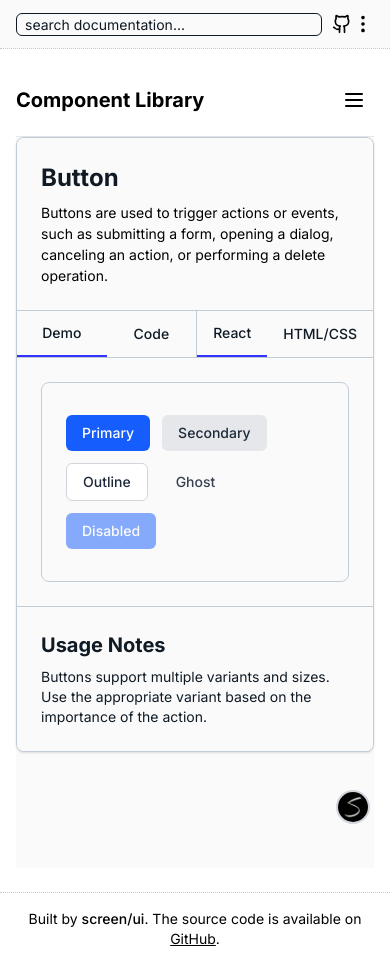
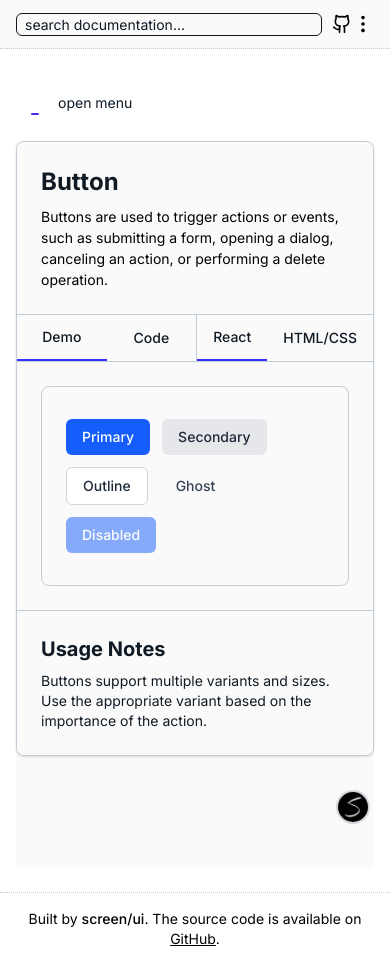
Before and after one commit to iamnavneetrajput/screenui, a Next.js app: page /library in a window 390 px wide. Built offline with nearby package versions, Linux system fonts and the light colour scheme.

Commit message:
quick update

```diff
--- a/src/app/awaken/AwakenClient.tsx
+++ b/src/app/awaken/AwakenClient.tsx
@@ -27,7 +27,7 @@ export default function AwakenClient({ templates }: Props) {
         description="Please read the docs to learn how to use the templates."
         installCmd="npx create-screenui"
         buttonLabel="Installation Guide"
-        buttonLink="/docs/awaken"
+        buttonLink="/docs"
       />
 
       <div className="container mx-auto">
--- a/src/app/library/page.tsx
+++ b/src/app/library/page.tsx
@@ -5,6 +5,7 @@ import Sidebar from '@/components/ui/library/sidebar';
 import ComponentDisplay from '@/components/ui/library/componentdisplay';
 import { ComponentData, getComponentByPath, componentCategories } from '@/components/data/components';
 import { AnimatePresence, motion } from 'framer-motion';
+import AnimatedCheckbox from '@/components/ui/library/Checkbox';
 
 const Layout: React.FC = () => {
   const firstComponentPath = componentCategories[0]?.components[0]?.path;
@@ -24,13 +25,12 @@ const Layout: React.FC = () => {
   return (
     <div className="min-h-screen flex flex-col md:flex-row w-full pt-14">
       {/* Mobile Header with Toggle */}
-      <div className="md:hidden pb-4 flex items-center justify-between border-b border-gray-200">
-        <h1 className="text-xl font-bold">Component Library</h1>
+      <div className="md:hidden pb-4 flex items-center justify-between">
         <button
           onClick={() => setSidebarOpen(true)}
-          className="p-2 rounded-md hover:bg-gray-100 transition-colors"
+          className="p-2"
         >
-          <Menu size={24} />
+          < AnimatedCheckbox  id={'open menu'} label={'open menu'} value={'open menu'}/>
         </button>
       </div>
 
--- a/src/components/data/templates.ts
+++ b/src/components/data/templates.ts
@@ -5,6 +5,8 @@ export interface Template {
     demoUrl: string;
     githubUrl: string;
     category: string;
+    terminalCommand?: string;
+    installCommandDescription?: string;
 }
 
 export const staticTemplates: Template[] = [
@@ -15,5 +17,6 @@ export const staticTemplates: Template[] = [
         demoUrl: 'https://chrono.screenui.com/',
         githubUrl: 'https://github.com/iamnavneetrajput/create-screenui/tree/main/templates/nextjs/clock',
         category: 'Clock',
+        terminalCommand: 'npx create-screenui clock',
     },
 ];
--- a/src/components/ui/awaken/TemplateCard.tsx
+++ b/src/components/ui/awaken/TemplateCard.tsx
@@ -1,8 +1,10 @@
 import { ExternalLink, ArrowRight } from 'lucide-react';
 import { Template } from '@/components/data/templates';
+import TerminalCommand from '../main/TerminalCommand';
 
 export default function TemplateCard(template: Template) {
   return (
+    <div>
       <div className="group relative border border-[hsl(var(--border))] rounded-lg p-6 hover:border-zinc-600 transition-colors bg-[hsl(var(--background))]">
         <div className="flex items-start justify-between">
           <div>
@@ -38,5 +40,14 @@ export default function TemplateCard(template: Template) {
           </span>
         </div>
       </div>
+      <div>
+        {/* 👉 TerminalCommand is outside the card but grouped visually */}
+        {template.terminalCommand && (
+          <div>
+            <TerminalCommand command={template.terminalCommand} />
+          </div>
+        )}
+      </div>
+    </div>
   );
 }
--- /dev/null
+++ b/src/components/ui/library/AnimatedCheckbox.css
@@ -0,0 +1,52 @@
+/* We'll keep keyframes in CSS since Tailwind doesn't cover custom keyframes */
+
+@keyframes check-01-11 {
+    0% { width: 4px; transform: rotate(0); }
+    50% { width: 0px; transform: rotate(0); }
+    51% { width: 0px; top: 8px; transform: rotate(45deg); }
+    100% { width: 5px; top: 8px; transform: rotate(45deg); }
+  }
+
+  @keyframes check-02-11 {
+    0% { width: 4px; transform: rotate(0); }
+    50% { width: 0px; transform: rotate(0); }
+    51% { width: 0px; top: 8px; transform: rotate(-45deg); }
+    100% { width: 10px; top: 8px; transform: rotate(-45deg); }
+  }
+
+  @keyframes firework-11 {
+    0% {
+      opacity: 1;
+      box-shadow: 0 0 0 -2px #4F29F0, 0 0 0 -2px #4F29F0, 0 0 0 -2px #4F29F0, 0 0 0 -2px #4F29F0, 0 0 0 -2px #4F29F0, 0 0 0 -2px #4F29F0;
+    }
+    30% { opacity: 1; }
+    100% {
+      opacity: 0;
+      box-shadow: 0 -15px 0 0 #4F29F0, 14px -8px 0 0 #4F29F0, 14px 8px 0 0 #4F29F0, 0 15px 0 0 #4F29F0, -14px 8px 0 0 #4F29F0, -14px -8px 0 0 #4F29F0;
+    }
+  }
+
+  .checked-animation::before {
+    animation: check-01-11 0.4s ease forwards;
+  }
+
+  .checked-animation::after {
+    animation: check-02-11 0.4s ease forwards;
+  }
+
+  .label-animation::before {
+    transition: background 0.3s ease;
+  }
+
+  input:checked + label .label-animation::before {
+    animation: slice-11 0.4s ease forwards;
+  }
+
+  input:checked + label .label-animation::after {
+    animation: firework-11 0.5s ease forwards 0.1s;
+  }
+
+  @keyframes slice-11 {
+    60% { width: 100%; left: 4px; }
+    100% { width: 100%; left: -2px; }
+  }
--- a/src/components/ui/library/Checkbox.tsx
+++ b/src/components/ui/library/Checkbox.tsx
@@ -1,29 +1,49 @@
 'use client';
-import React, { useState } from 'react';
 
-const Checkbox: React.FC = () => {
+import React, { useState, useEffect } from 'react';
+import './AnimatedCheckbox.css'; // Keep your existing CSS animations here
+
+interface AnimatedCheckboxProps {
+  id: string;
+  label: string;
+  value: string | number;
+}
+
+const AnimatedCheckbox: React.FC<AnimatedCheckboxProps> = ({ id, label, value }) => {
   const [checked, setChecked] = useState(false);
 
-  const handleChange = (event: React.ChangeEvent<HTMLInputElement>) => {
-    setChecked(event.target.checked);
-  };
+  useEffect(() => {
+    let timer: NodeJS.Timeout;
+    if (checked) {
+      timer = setTimeout(() => setChecked(false), 2000); // auto uncheck after 2 sec
+    }
+    return () => clearTimeout(timer); // cleanup on unmount or state change
+  }, [checked]);
 
   return (
-    <div className="checkbox-wrapper-11 flex items-center space-x-2">
+    <div className="relative grid grid-cols-[30px_auto] items-center rounded-[10px] p-1">
       <input
         type="checkbox"
-        id="02-11"
-        value="2"
-        name="r"
+        id={id}
+        value={value}
         checked={checked}
-        onChange={handleChange}
-        className="h-5 w-5 text-blue-600 border-gray-300 rounded focus:ring-blue-500"
+        onChange={(e) => setChecked(e.target.checked)}
+        className={`appearance-none relative h-[15px] w-[15px] cursor-pointer bg-transparent outline-none border-0 m-0 grid place-items-center
+          before:content-[''] before:absolute before:h-[2px] before:bg-[#4F29F0] before:rounded before:transition-all
+          after:content-[''] after:absolute after:h-[2px] after:bg-[#4F29F0] after:rounded after:transition-all
+          ${checked ? 'checked-animation' : ''}`}
       />
-      <label htmlFor="02-11" className="text-lg text-gray-700">
-        To-do
+      <label
+        htmlFor={id}
+        className={`relative cursor-pointer inline-grid items-center text-[hsl(var(--foreground))] transition-colors duration-300 ${checked ? 'text-[#C3C8DE]' : ''}`}
+      >
+        {label}
+        <span className={`before:absolute before:left-[-27px] before:h-[2px] before:w-2 before:bg-[#4F29F0] before:rounded before:transition-colors
+          after:absolute after:top-2 after:left-[-25px] after:h-1 after:w-1 after:rounded-full ${checked ? 'before:bg-[#C3C8DE]' : ''} label-animation`}>
+        </span>
       </label>
     </div>
   );
 };
 
-export default Checkbox;
+export default AnimatedCheckbox;
--- /dev/null
+++ b/src/lib/core/toggle.tsx
@@ -0,0 +1,55 @@
+// components/core/theme-switcher.ts
+
+export const coreThemeSwitcher = {
+    html: `
+  <div class="theme-switcher flex w-fit items-center gap-1 rounded-full border border-gray-400 bg-white dark:bg-gray-900 p-[3px]">
+    <button type="button" aria-label="Switch to light theme" data-theme="light" class="theme-btn w-8 h-8 flex items-center justify-center rounded-full transition-all hover:bg-gray-200 dark:hover:bg-gray-800">
+      <!-- Sun icon -->
+      <svg xmlns="http://www.w3.org/2000/svg" width="18" height="18" fill="none" stroke="currentColor" stroke-width="2" viewBox="0 0 24 24">
+        <circle cx="12" cy="12" r="5"></circle>
+        <path d="M12 1v2m0 18v2m11-11h-2M3 12H1m16.95-7.05l-1.41 1.41M6.46 17.54l-1.41 1.41M6.46 6.46l1.41 1.41M17.54 17.54l1.41 1.41"/>
+      </svg>
+    </button>
+    <button type="button" aria-label="Switch to system theme" data-theme="system" class="theme-btn w-8 h-8 flex items-center justify-center rounded-full transition-all hover:bg-gray-200 dark:hover:bg-gray-800">
+      <!-- Monitor icon -->
+      <svg xmlns="http://www.w3.org/2000/svg" width="18" height="18" fill="none" stroke="currentColor" stroke-width="2" viewBox="0 0 24 24">
+        <path d="M21 16V8a2 2 0 0 0-2-2H5a2 2 0 0 0-2 2v8a2 2 0 0 0 2 2h14a2 2 0 0 0 2-2z"></path>
+      </svg>
+    </button>
+    <button type="button" aria-label="Switch to dark theme" data-theme="dark" class="theme-btn w-8 h-8 flex items-center justify-center rounded-full transition-all hover:bg-gray-200 dark:hover:bg-gray-800">
+      <!-- Moon icon -->
+      <svg xmlns="http://www.w3.org/2000/svg" width="18" height="18" fill="none" stroke="currentColor" stroke-width="2" viewBox="0 0 24 24">
+        <path d="M21 12.79A9 9 0 1 1 11.21 3 7 7 0 0 0 21 12.79z"></path>
+      </svg>
+    </button>
+  </div>
+  `,
+    javascript: `
+  const buttons = document.querySelectorAll('.theme-btn');
+  const root = document.documentElement;
+
+  function applyTheme(theme) {
+    if (theme === 'system') {
+      const prefersDark = window.matchMedia('(prefers-color-scheme: dark)').matches;
+      root.classList.toggle('dark', prefersDark);
+    } else {
+      root.classList.toggle('dark', theme === 'dark');
+    }
+    buttons.forEach(btn => {
+      if (btn.dataset.theme === theme) {
+        btn.classList.add('bg-gray-300', 'dark:bg-gray-700', 'text-white');
+      } else {
+        btn.classList.remove('bg-gray-300', 'dark:bg-gray-700', 'text-white');
+      }
+    });
+  }
+
+  buttons.forEach(btn => {
+    btn.addEventListener('click', () => {
+      applyTheme(btn.dataset.theme);
+    });
+  });
+
+  applyTheme('system');
+  `,
+  };
```
Lines whose indentation alone changed are shown as unchanged.
